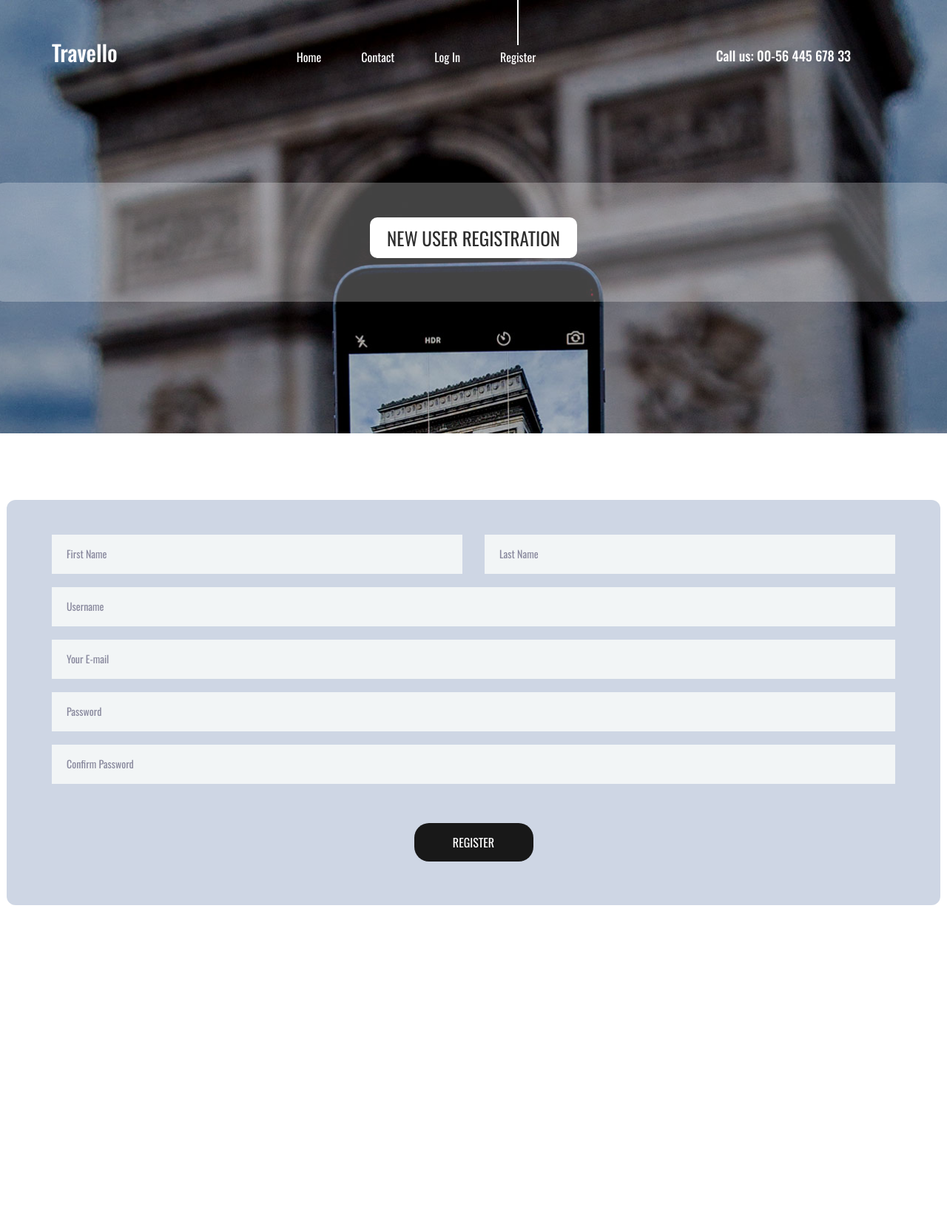
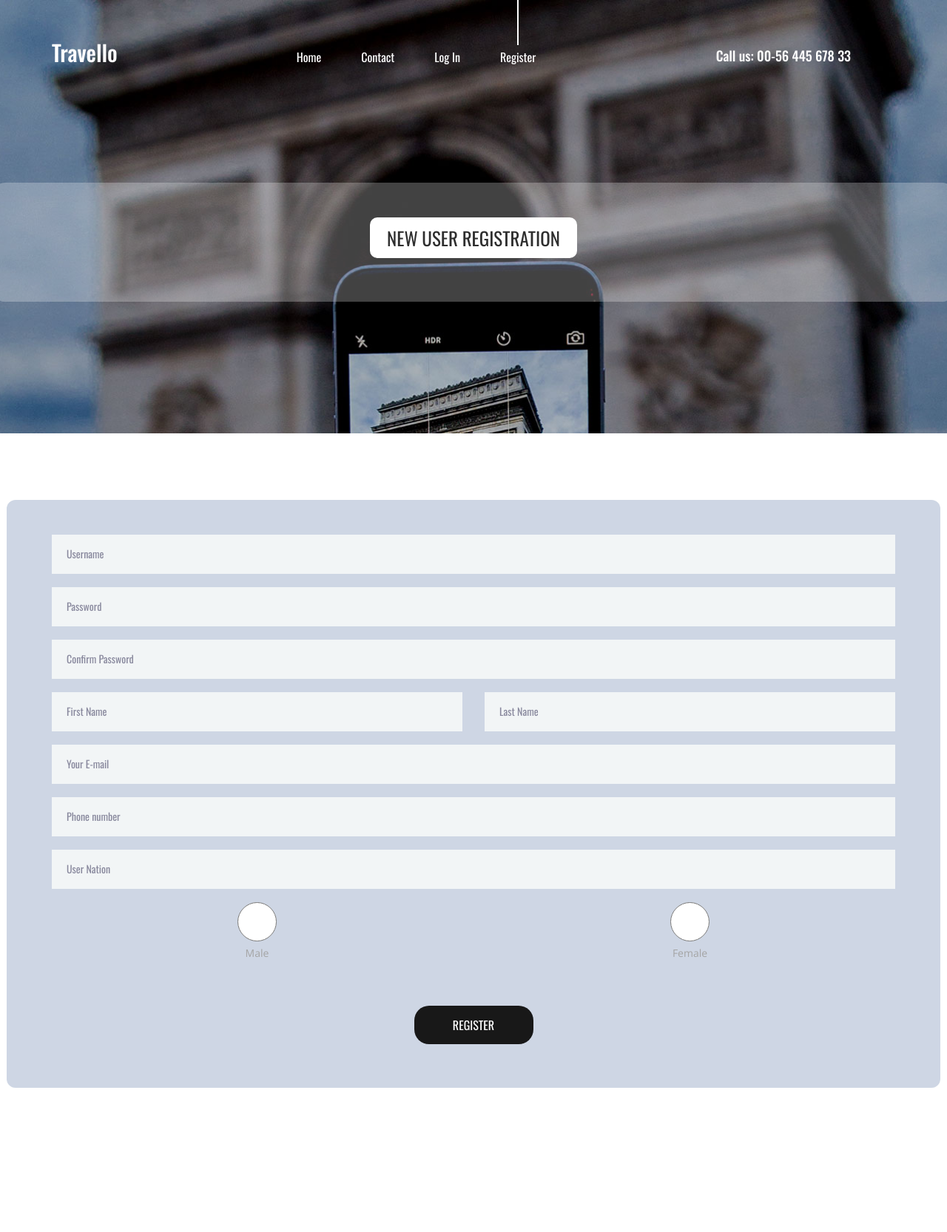
Before and after one commit to jennahsuan/DB_project_travelagent, a Django app: page /accounts/register in a window 1280 px wide. Shown: the whole page at 74% size. Before the commit the page ends 1224 px from the top, so only its background shows below. Run offline with Django 3.2, Linux system fonts and the light colour scheme; some libraries are stand-ins or nearby versions.

Commit message:
Gender Part Need to be modify later

```diff
--- a/templates/register.html
+++ b/templates/register.html
@@ -135,6 +135,10 @@
                     border-radius: 12px;">
 						<form action="register" method="POST" id="contact_form" class="contact_form">
                             {% csrf_token %}
+							<div style="margin-bottom: 18px"><input type="text" name="username" class="contact_input contact_input_name inpt" placeholder="Username" required="required"><div class="input_border"></div></div>
+							<div style="margin-bottom: 18px"><input type="password" name="password1" class="contact_input contact_input_subject inpt" placeholder="Password" required="required"><div class="input_border"></div></div>
+							<div style="margin-bottom: 18px"><input type="password" name="password2" class="contact_input contact_input_subject inpt" placeholder="Confirm Password" required="required"><div class="input_border"></div></div>
+
                             <div class="row">
 								<div class="col-lg-6" style="margin-bottom: 18px">
 									<div><input type="text" name="first_name" class="contact_input contact_input_email inpt" placeholder="First Name" required="required"><div class="input_border"></div></div>
@@ -143,11 +147,22 @@
 									<div><input type="text" name="last_name" class="contact_input contact_input_subject inpt" placeholder="Last Name" required="required"><div class="input_border"></div></div>
 								</div>
 							</div>
-							<div style="margin-bottom: 18px"><input type="text" name="username" class="contact_input contact_input_name inpt" placeholder="Username" required="required"><div class="input_border"></div></div>
-                            <div style="margin-bottom: 18px"><input type="email" name="email" class="contact_input contact_input_email inpt" placeholder="Your E-mail" required="required"><div class="input_border"></div></div>
-							<!-- need phone, nation, gender here -->
-                            <div style="margin-bottom: 18px"><input type="password" name="password1" class="contact_input contact_input_subject inpt" placeholder="Password" required="required"><div class="input_border"></div></div>
-                            <div style="margin-bottom: 18px"><input type="password" name="password2" class="contact_input contact_input_subject inpt" placeholder="Confirm Password" required="required"><div class="input_border"></div></div>
+							<div style="margin-bottom: 18px"><input type="email" name="email" class="contact_input contact_input_email inpt" placeholder="Your E-mail" required="required"><div class="input_border"></div></div>
+							<!-- need phone, nation, gender here  OK!-->
+							<div style="margin-bottom: 18px"><input type="text" name="phone" class="contact_input contact_input_phone inpt" placeholder="Phone number" required="required"><div class="input_border"></div></div>
+							<div style="margin-bottom: 18px"><input type="text" name="nation" class="contact_input contact_input_nation inpt" placeholder="User Nation" required="required"><div class="input_border"></div></div>
+
+							<div class="row">
+
+								<div class="col-lg-6" style="margin-bottom: 18px">
+									<div><input type="radio" id="gender_male" name="gender" class="contact_input contact_input_email inpt" ><label for="gender_male">Male</label></div>
+								</div>
+								<div class="col-lg-6" style="margin-bottom: 18px">
+									<div><input type="radio" id="gender_female" name="gender" class="contact_input contact_input_subject inpt"><label for="gender_female">Female</label></div>
+								</div>
+							</div>
+
+
 
 
 							<button class="contact_button">Register</button>
```
